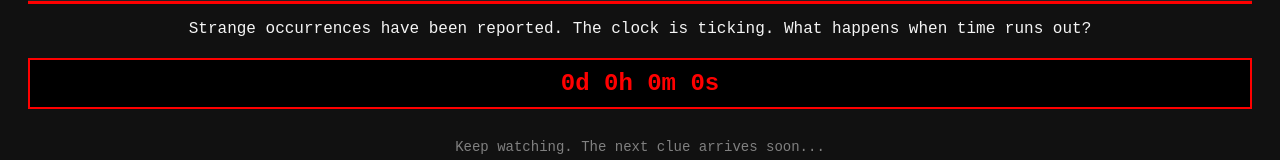
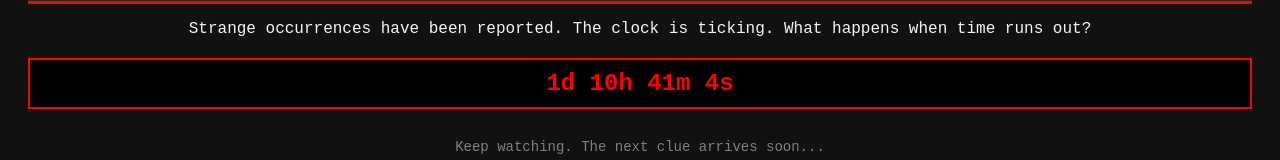
Before and after one commit to Azureclu/The-Case-Countdown, a plain HTML site: page index.html in a window 1280 px wide. Shown: the part 184-344 px from the top of the page. Drawn offline with Linux system fonts and the light colour scheme.

Commit message:
Update index.html

```diff
--- a/index.html
+++ b/index.html
@@ -5,7 +5,7 @@
     <link rel="stylesheet" href="styles.css">
     <script>
         function countdown() {
-            const eventDate = new Date("May 20, 2025 10:00:00").getTime();
+            const eventDate = new Date("May 22, 2025 10:00:00").getTime();
 
             setInterval(() => {
                 const now = new Date().getTime();
```
